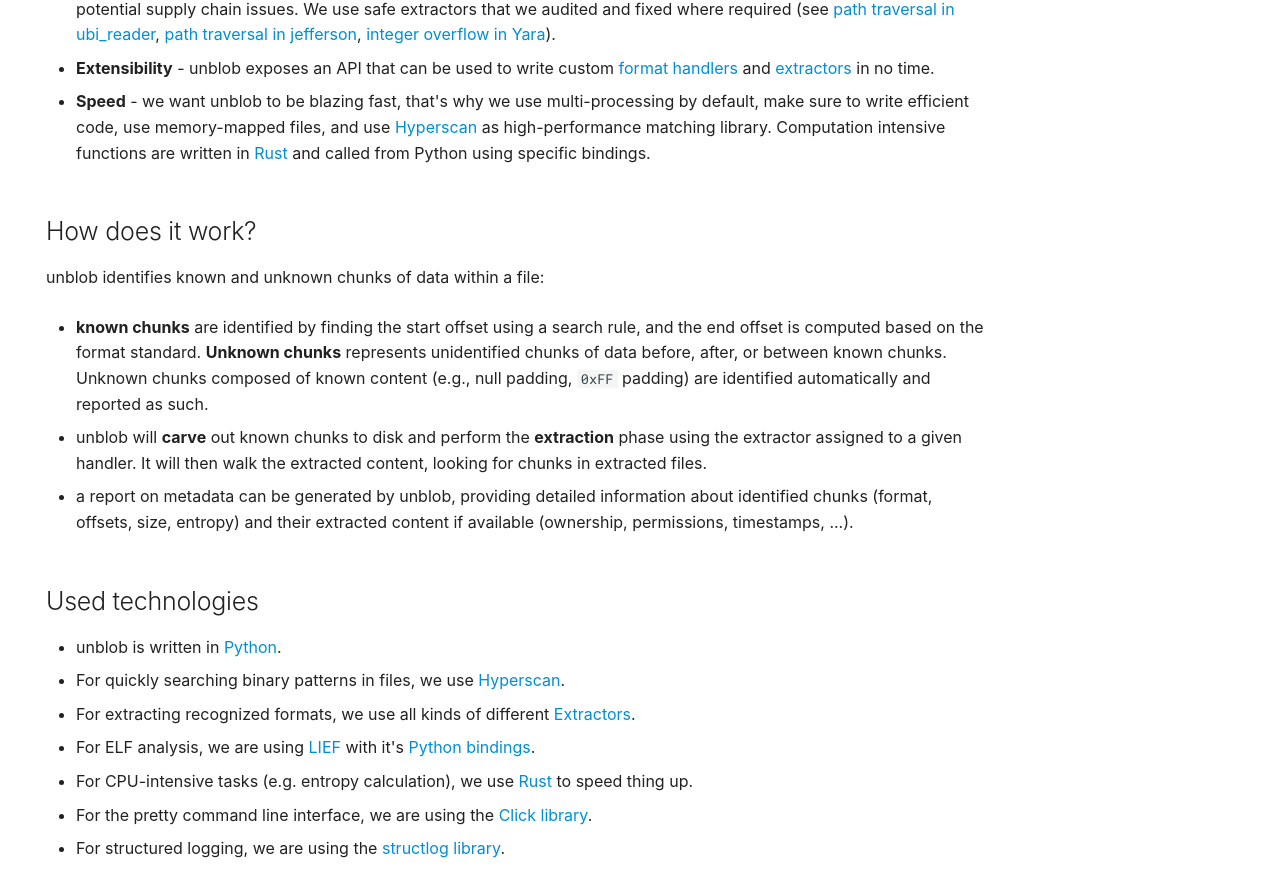
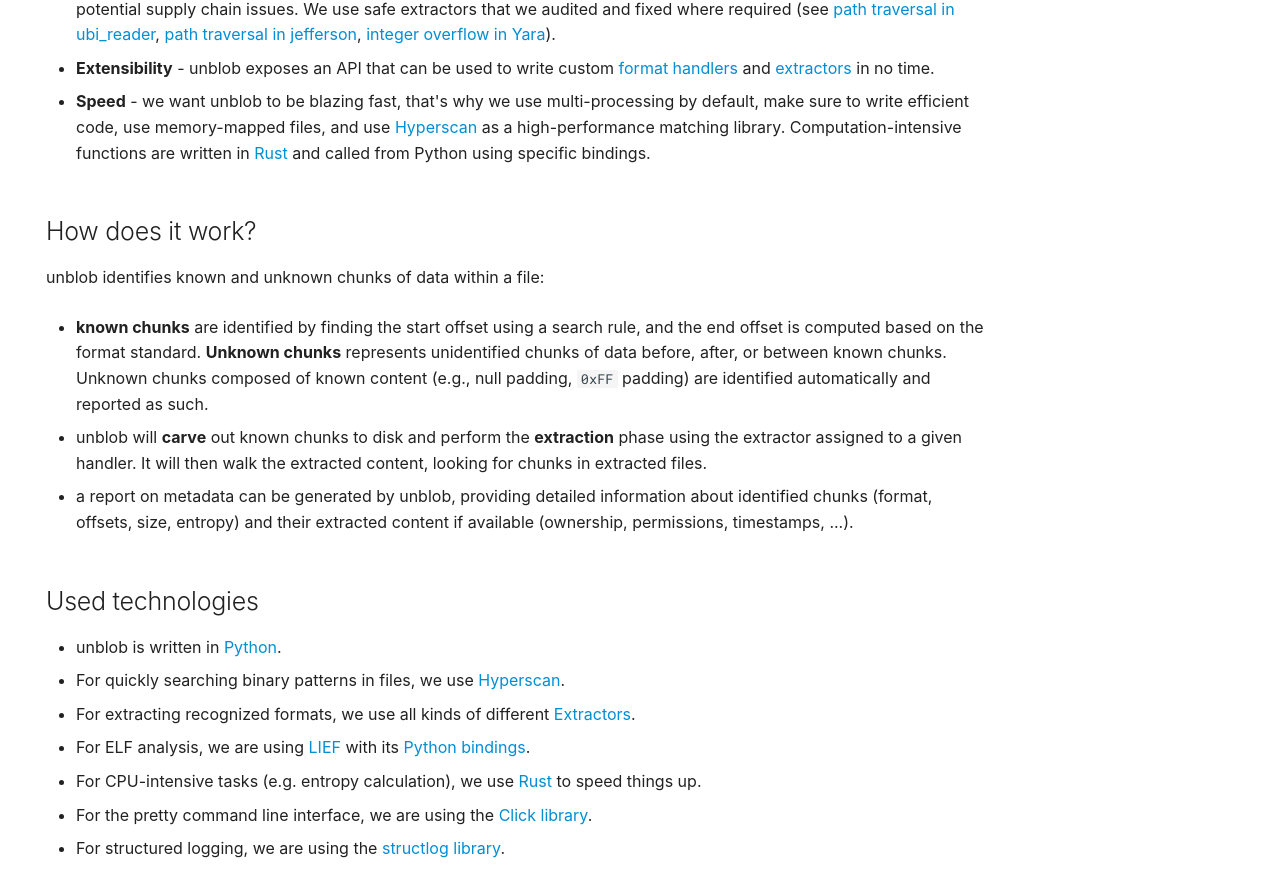
Before and after one commit to onekey-sec/unblob, an MkDocs documentation site: the page built from docs/index.md, in a window 1280 px wide and 1400 px high, scrolled down 1099 px. Shown: the part 291-1164 px from the top of the window. Built offline with MkDocs 1.6.1 and Material for MkDocs 9.7.7, drawn with Linux system fonts in a browser that asks for light colours; some web fonts are replaced; comment, search, counter and statistics services are not loaded.

Commit message:
fix(docs): Minor typos in texts

```diff
--- a/docs/index.md
+++ b/docs/index.md
@@ -74,7 +74,7 @@
 - **Speed** - we want unblob to be blazing fast, that's why we use
   multi-processing by default, make sure to write efficient code, use
   memory-mapped files, and use [Hyperscan](https://github.com/intel/hyperscan)
-  as high-performance matching library. Computation intensive functions are
+  as a high-performance matching library. Computation-intensive functions are
   written in [Rust](https://github.com/onekey-sec/unblob/tree/main/rust) and
   called from Python using specific bindings.
 
@@ -102,9 +102,9 @@
 - For quickly searching binary patterns in files, we use [Hyperscan](https://www.hyperscan.io/).
 - For extracting recognized formats, we use all kinds of different [Extractors](extractors.md).
 - For ELF analysis, we are using [LIEF](https://lief-project.github.io/) with
-  it's [Python bindings](https://pypi.org/project/lief/).
+  its [Python bindings](https://pypi.org/project/lief/).
 - For CPU-intensive tasks (e.g. entropy calculation), we use
-  [Rust](https://www.rust-lang.org/) to speed thing up.
+  [Rust](https://www.rust-lang.org/) to speed things up.
 - For the pretty command line interface, we are using the
   [Click library](https://click.palletsprojects.com/).
 - For structured logging, we are using the
```
Also changed, not shown: docs/development.md (+1 -1 lines), docs/extractors.md (+1 -1 lines), docs/guide.md (+2 -2 lines), docs/support.md (+2 -2 lines).
